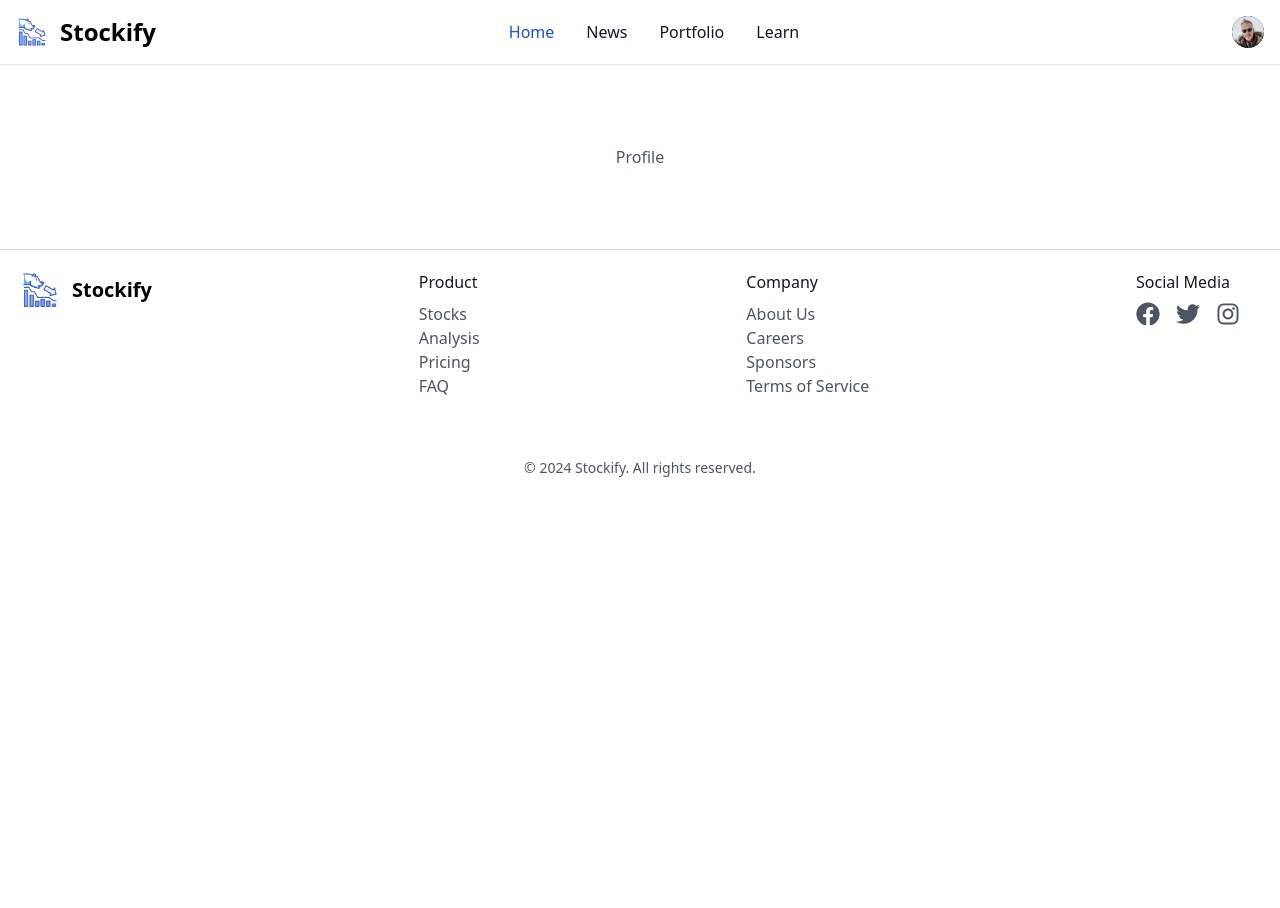
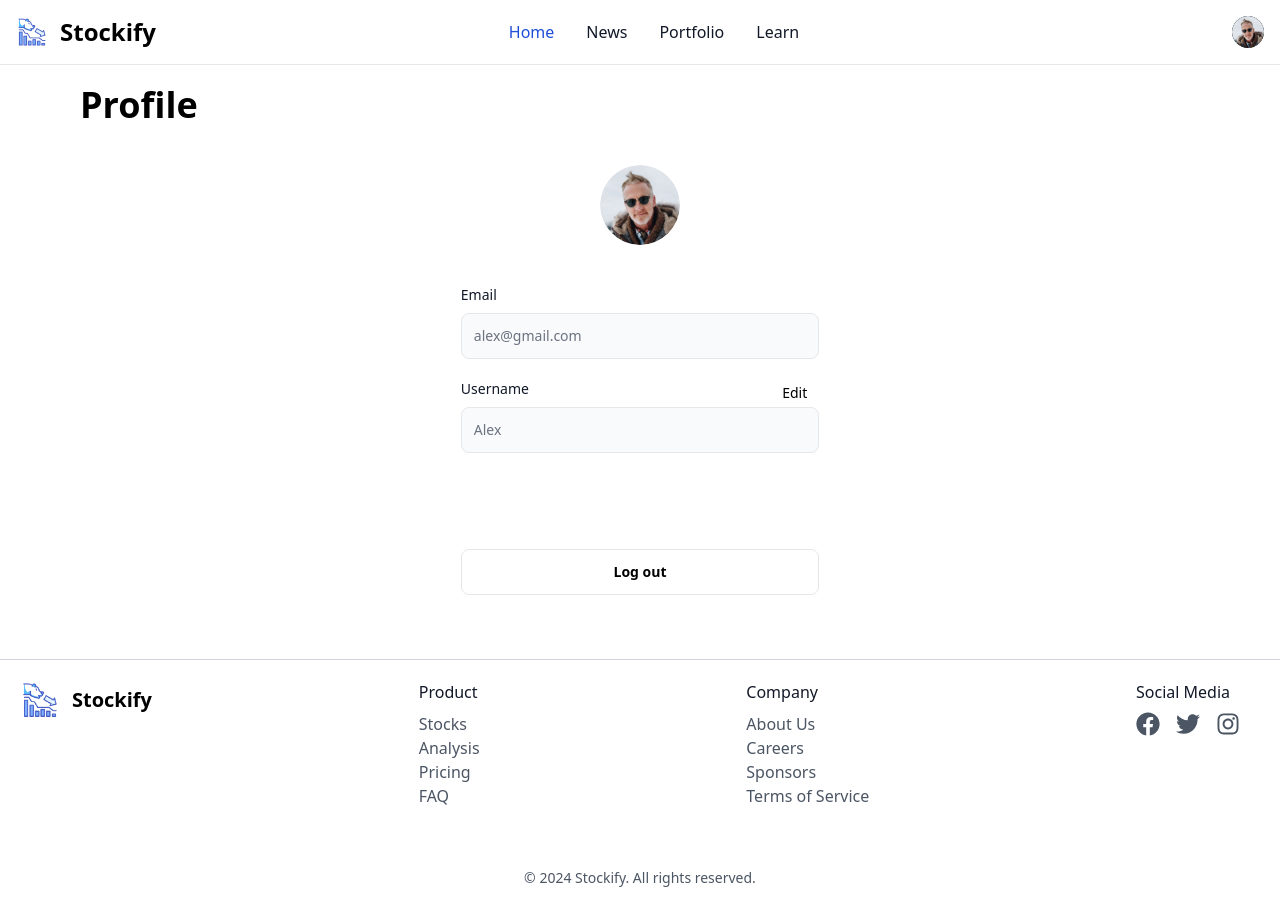
Before and after one commit to huiern214/Stockify, a React (Create React App) app in the folder client/: page /profile in a window 1280 px wide. Before the commit the page ends 800 px from the top, so only its background shows below. Built offline with nearby package versions, Linux system fonts and the light colour scheme.

Commit message:
Added Profile

```diff
--- a/client/src/pages/Profile.js
+++ b/client/src/pages/Profile.js
@@ -1,9 +1,70 @@
 import React from 'react'
+import ProfilePhoto from '../assets/Profile photo.png'
 
 const Profile = () => {
+
+  const [isEditMode, setIsEditMode] = React.useState(false);
+  const [username, setUsername] = React.useState('Alex');
+
   return (
-    <div className="bg-white-100 text-gray-600 body-font w-full text-center mt-20 mb-20">
-        Profile
+    <div className="w-full h-full bg-white">
+      <p className="text-4xl font-semibold text-left mt-5 mb-10 ml-20 text-black">
+      Profile
+      </p>
+
+      <img className="w-20 h-20 rounded-full m-auto" src={ProfilePhoto} alt="user" />
+
+      <div className="flex flex-col justify-center mt-10 mb-16 ml-[36%] mr-[36%]">
+        <div>
+            <label for="email" class="block mb-2 text-sm font-medium text-gray-900 dark:text-white">Email</label>
+            <input type="email" id="email" class="bg-gray-50 border text-gray-500 text-sm rounded-lg focus:ring-blue-500 focus:border-blue-500 placeholder-gray-500 block w-full p-3 dark:bg-gray-700 dark:border-gray-600 dark:placeholder-gray-400 dark:text-white dark:focus:ring-blue-500 dark:focus:border-blue-500" placeholder="alex@gmail.com" disabled />
+        </div>
+
+        <div>
+          <div className="mt-5 flex items-center justify-between">
+            <label htmlFor="username" className="block mb-2 text-sm font-medium text-gray-900 dark:text-white">
+              Username
+            </label>
+            <button
+              onClick={() => setIsEditMode(!isEditMode)}
+              className="px-3 py-1 text-sm font-medium text-primary"
+            >
+              {isEditMode ? 'Save' : 'Edit'}
+            </button>
+          </div>
+          {isEditMode ? (
+            <input
+              type="text"
+              id="username"
+              className="bg-white border text-gray-900 text-sm rounded-lg focus:ring-blue-500 focus:border-blue-500 placeholder-gray-700 block w-full p-3 dark:bg-gray-700 dark:border-gray-600 dark:placeholder-gray-400 dark:text-white dark:focus:ring-blue-500 dark:focus:border-blue-500"
+              placeholder="Alex"
+              value={username}
+              onChange={(e) => setUsername(e.target.value)}
+            />
+          ) : (
+            <input
+              type="text"
+              id="username"
+              className="bg-gray-50 border text-gray-500 text-sm rounded-lg focus:ring-blue-500 focus:border-blue-500 placeholder-gray-700 block w-full p-3 dark:bg-gray-700 dark:border-gray-600 dark:placeholder-gray-400 dark:text-white dark:focus:ring-blue-500 dark:focus:border-blue-500"
+              placeholder="Alex"
+              value={username}
+              disabled
+            />
+          )}
+        </div>
+
+        <button className="w-full h-full mt-8 p-3 overflow-hidden rounded-lg bg-primary flex items-center justify-center">
+          <p className="text-sm font-semibold text-left text-white">
+            Reset Password
+          </p>
+        </button>
+
+        <button className="w-full h-full mt-5 p-3 overflow-hidden rounded-lg bg-white border border-primary flex items-center justify-center">
+          <p className="text-sm font-semibold text-left text-primary">
+            Log out
+          </p>
+        </button>
+      </div>
     </div>
   )
 }
```
